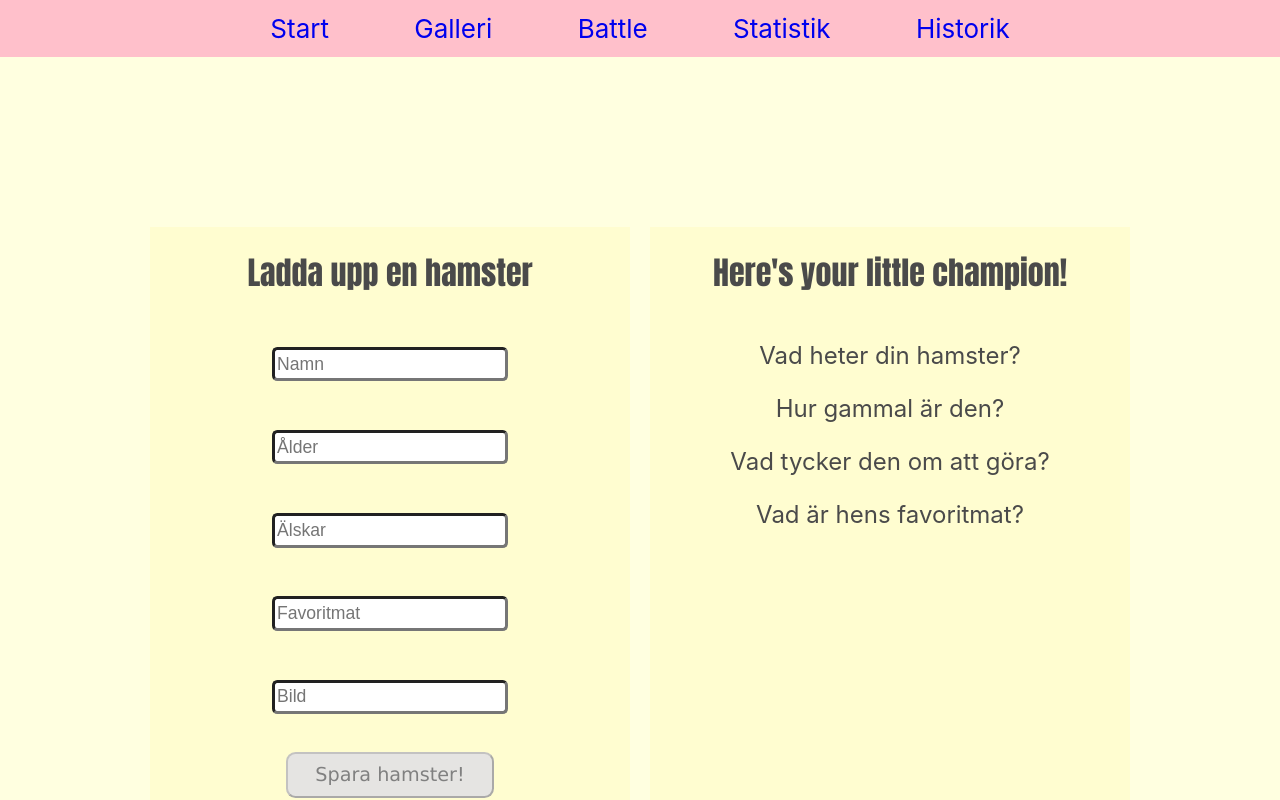
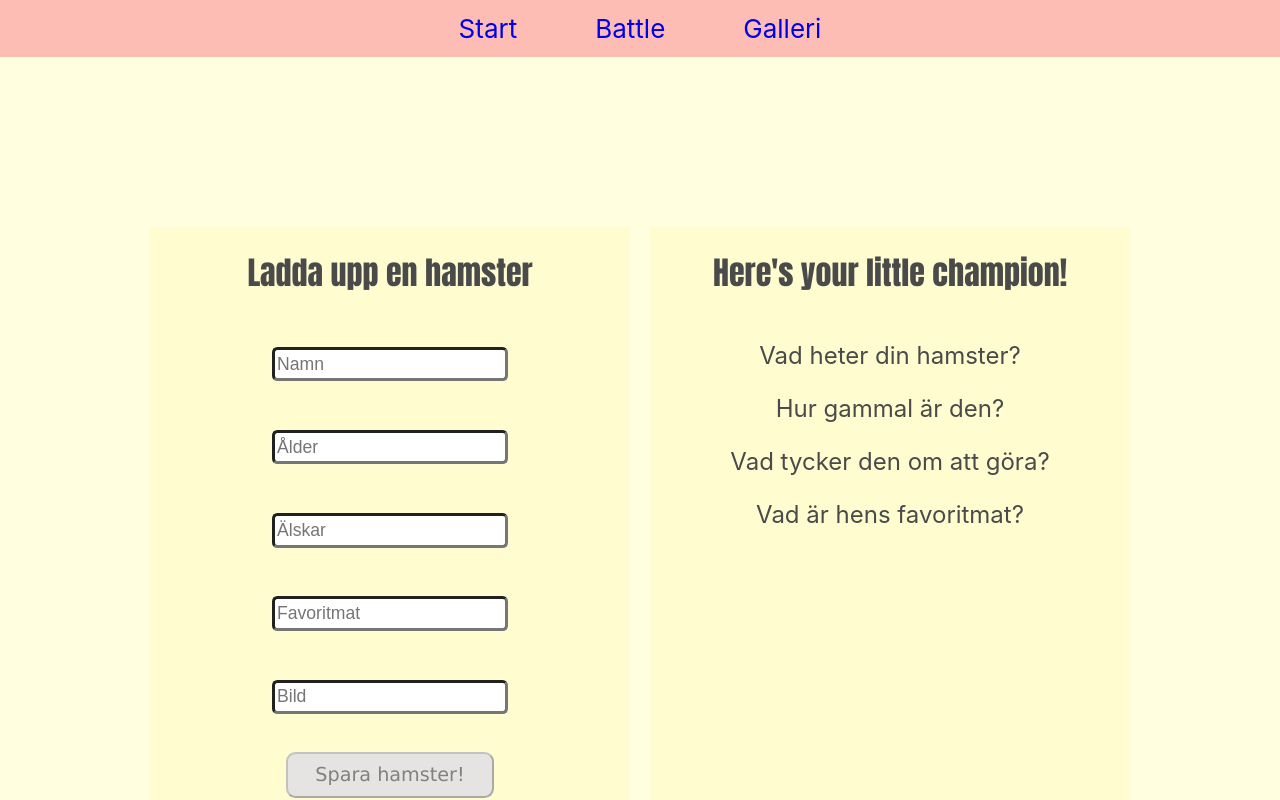
Before and after one commit to annikakubaj/hamsterwar-fullstack, a React (Create React App) app: page /form in a window 1280 px wide. Shown: the top 800 px of the page. Built offline with nearby package versions, Linux system fonts and the light colour scheme.

Commit message:
Started with nav css and added a button in start

```diff
--- a/src/App.css
+++ b/src/App.css
@@ -26,23 +26,8 @@
   color: #61dafb;
 }
 
-header {
-  background-color: pink;
-  color: #61dafb;
-  padding:  0.5em;
-  flex: 0 0 auto;
-}
 
-nav a {
-  padding: 0.2em 1.5em;
-  transition: background-color 0.3s linear;
-  text-decoration: none;
 
-}
-
-nav a:hover {
-  background-color: lightgreen;
-}
 
 main {
   /* background-color: #ffe4e1; */
--- a/src/App.tsx
+++ b/src/App.tsx
@@ -1,5 +1,6 @@
 import React from 'react';
 import { BrowserRouter as Router, Link, Switch, Route, Redirect } from 'react-router-dom'
+import Nav from './components/nav/Nav';
 import Gallery from './components/gallery/Gallery'
 import Battle from './components/battle/Battle'
 import Statistics from './components/statistics/Statistics'
@@ -16,14 +17,7 @@ function App() {
     <Router>
     <div className="App">
       <header className="App-header">
-        <nav>
-          <Link to="/"> Start </Link>
-          <Link to="/galleri"> Galleri </Link>
-          <Link to="/battle"> Battle </Link>
-          <Link to="/statistik"> Statistik </Link>
-          <Link to="/historik"> Historik </Link>
-
-        </nav>
+      <Nav />
 
       </header>
       <main>
--- a/src/components/gallery/Form.tsx
+++ b/src/components/gallery/Form.tsx
@@ -32,12 +32,18 @@ const Form = () => {
     nameClass = nameIsValid ? "valid" : "error";
   }
 
+
+  const allowedAgeChar = "0123456789"
   let ageIsValid: boolean = true;
   let ageErrorMessage: string = "";
   if (age === "") {
     ageIsValid = false;
     ageErrorMessage = "Vänligen ange din hamsters ålder";
-  }
+  } else if (!age.split('').every(char => allowedAgeChar.includes(char))) {
+		ageIsValid = false
+		ageErrorMessage ='Vänligen skriv din hamsters ålder med siffror'
+	}
+
 
   let ageClass = "";
   if (ageTouched) {
@@ -130,6 +136,8 @@ const Form = () => {
             <div className="message-hidden"> {nameErrorMessage} </div>
           ) : null}
         </section>
+
+
         <section>
           <label>
             <input
@@ -212,8 +220,7 @@ const Form = () => {
 
         <div>
           <button disabled={formIsInvalid} onClick={postHamster}>
-            {" "}
-            Spara hamster!{" "}
+           Spara hamster!
           </button>
         </div>
       </div>
--- /dev/null
+++ b/src/components/nav/Nav.css
@@ -0,0 +1,17 @@
+nav a {
+	padding: 0.2em 1.5em;
+	transition: background-color 0.3s linear;
+	text-decoration: none;
+
+  }
+
+  nav a:hover {
+	background-color: lightgreen;
+  }
+
+  header {
+	background-color:#FDBCB4;
+	color: #61dafb;
+	padding:  0.5em;
+	flex: 0 0 auto;
+  }
--- /dev/null
+++ b/src/components/nav/Nav.tsx
@@ -0,0 +1,12 @@
+import { Link } from 'react-router-dom';
+import './Nav.css';
+
+const Nav = () => (
+	<nav className="nav-container">
+		<Link to="/">Start</Link>
+		<Link to="/battle">Battle</Link>
+		<Link to="/gallery">Galleri</Link>
+	</nav>
+)
+
+export default Nav;
--- a/src/components/start/Start.css
+++ b/src/components/start/Start.css
@@ -34,6 +34,23 @@
 	font-size: 1.3em;
 }
 
+.gallery-btn {
+	font-size: 1.2em;
+	border-radius: 0.5em;
+	padding: 0.5em 1.4em;
+	background-color: #FDBCB4;
+	transition: all 0.4s;
+	font-family:Verdana, Geneva, Tahoma, sans-serif;
+	margin: 5em;
+}
+
+.gallery-btn:hover {
+	cursor: pointer;
+	background-color: #FFFF66;
+	transform: translateY(-4px);
+	font-size: 1.3em;
+}
+
 .error-btn {
 	font-size: 1.2em;
 	border-radius: 0.5em;
--- a/src/components/start/Start.tsx
+++ b/src/components/start/Start.tsx
@@ -30,6 +30,7 @@ getHamsters()
 		? <div className="start-container"> <h1>Välkommen till HamsterWars! </h1>
 		<h3>Detta är appen där du kan rösta på den hamster du tycker är sötast genom att klicka på den.</h3>
 		<Link to="/Battle"><button className="battle-btn">Let's battle!</button> </Link>
+		<Link to="/Galleri"><button className="gallery-btn">Kolla in galleriet!</button> </Link>
 		 </div>
 
 	:<div> <h1> Kunde inte hämta hamstrar från databasen. </h1>
```
